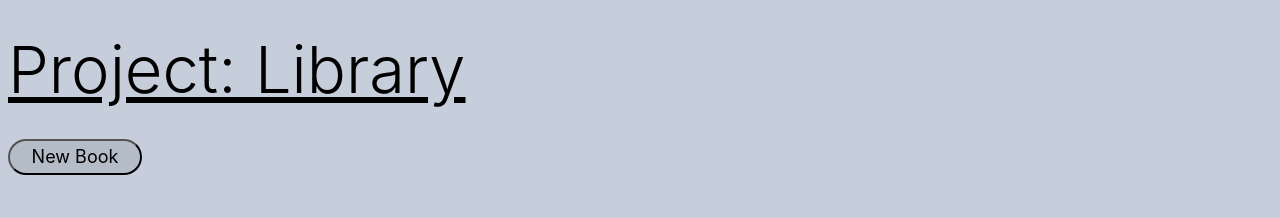
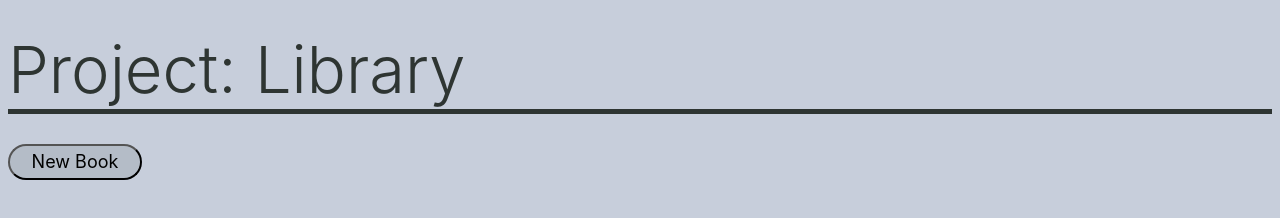
Before and after one commit to Quan-p/Proejct-Library, a plain HTML site: page index.html in a window 1280 px wide. Drawn offline with Linux system fonts and the light colour scheme.

Commit message:
Changed color and underline of header

```diff
--- a/style.css
+++ b/style.css
@@ -44,7 +44,8 @@ header {
     font-family: -apple-system, BlinkMacSystemFont, 'Segoe UI', Roboto, Oxygen, Ubuntu, Cantarell, 'Open Sans', 'Helvetica Neue', sans-serif;
     font-weight: 300;
     font-size: 65px;
-    text-decoration: underline black;
+    border-bottom: 5px solid #2E3532;
+    color: #2E3532;
 }
 
 body {
@@ -53,6 +54,7 @@ body {
 
 #myBtn {
     margin-top: 30px;
+    margin-bottom: 30px;
     font-size: 18px;
     font-family: -apple-system, BlinkMacSystemFont, 'Segoe UI', Roboto, Oxygen, Ubuntu, Cantarell, 'Open Sans', 'Helvetica Neue', sans-serif;
     border-radius: 2em;
```
